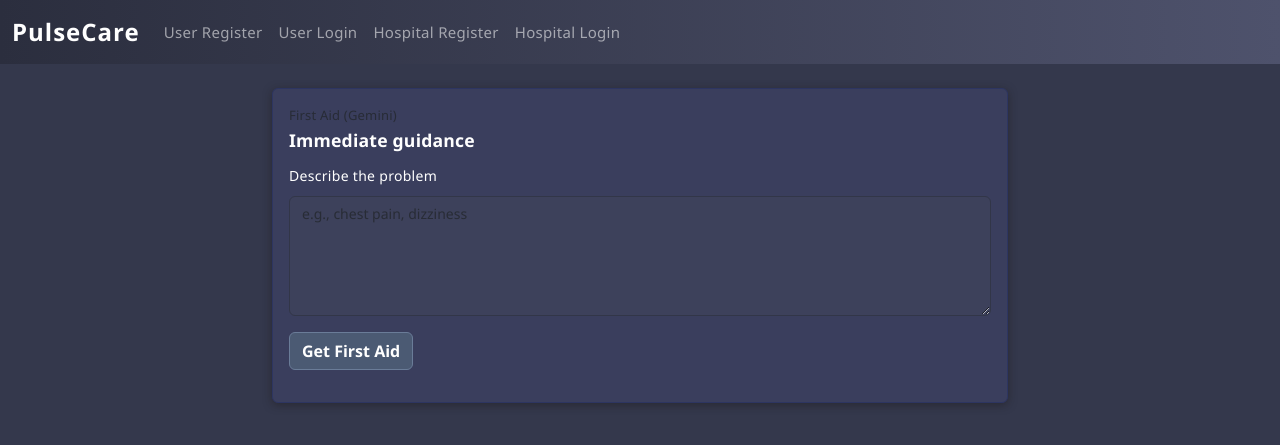
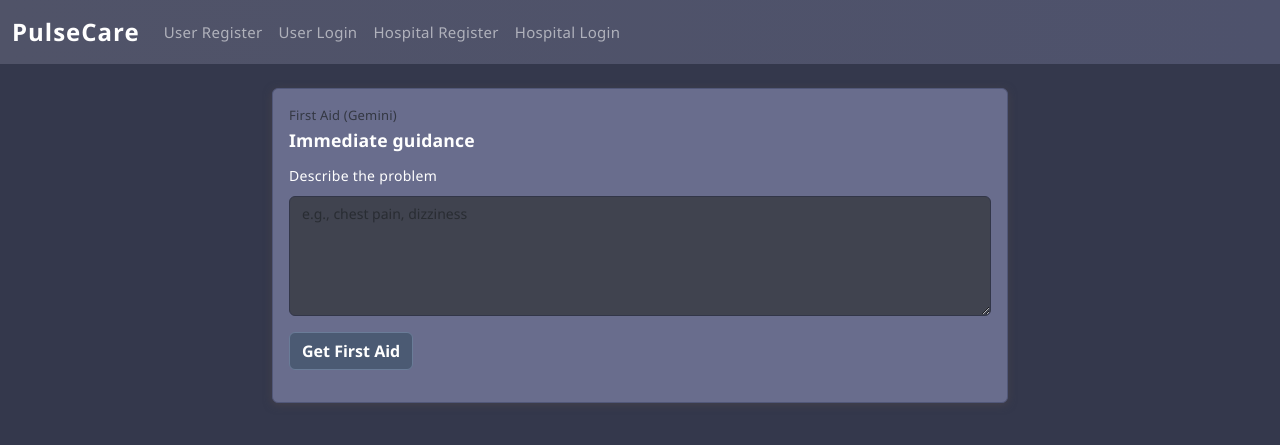
Before and after one commit to keeshore/py, a Flask app: page /user/firstaid in a window 1280 px wide. Shown: the top 445 px of the page. Run offline with Flask 3, Linux system fonts and the light colour scheme.

Commit message:
Fix UI styles and ignore pyc files

```diff
--- a/server/static/css/app.css
+++ b/server/static/css/app.css
@@ -17,9 +17,9 @@ h1, h2, h3, h4, h5, h6 {
 }
 
 .card {
-  background: #3a3e5d;
-  border-color: #2d3561;
-  box-shadow: 0 2px 8px rgba(30, 26, 26, 0.5);
+  background: #696d8d;
+  border-color: #515778;
+  box-shadow: 0 2px 8px rgba(83, 74, 74, 0.5);
 }
 
 .card-title {
@@ -30,7 +30,7 @@ h1, h2, h3, h4, h5, h6 {
 }
 
 .navbar-dark {
-  background: linear-gradient(90deg, #2b2e3e 0%, #4e526c 100%);
+  background: linear-gradient(90deg, #505368 0%, #4e526c 100%);
   font-weight: 500;
 }
 
@@ -78,19 +78,19 @@ h1, h2, h3, h4, h5, h6 {
   border-radius: 8px;
   font-weight: 500;
   color: #ffffff;
-  background-color: #383c50;
+  background-color: #4d5063;
 }
 
 .text-muted {
   font-size: 13px;
   letter-spacing: 0.2px;
-  color: #b0b8d4;
+  color: #ffffff;
 }
 
 textarea.form-control {
   min-height: 120px;
   font-family: 'Segoe UI', -apple-system, BlinkMacSystemFont, monospace;
-  background: #3d415b;
+  background: #40434f;
   color: #ffffff;
 }
 
@@ -102,6 +102,6 @@ label {
 }
 
 #book-results .card, #doctor-today-list .card, #doctor-appt-list .card {
-  background: #3c3f53;
-  border-color: #2d3561;
+  background: #72768f;
+  border-color: #36394e;
 }
```
